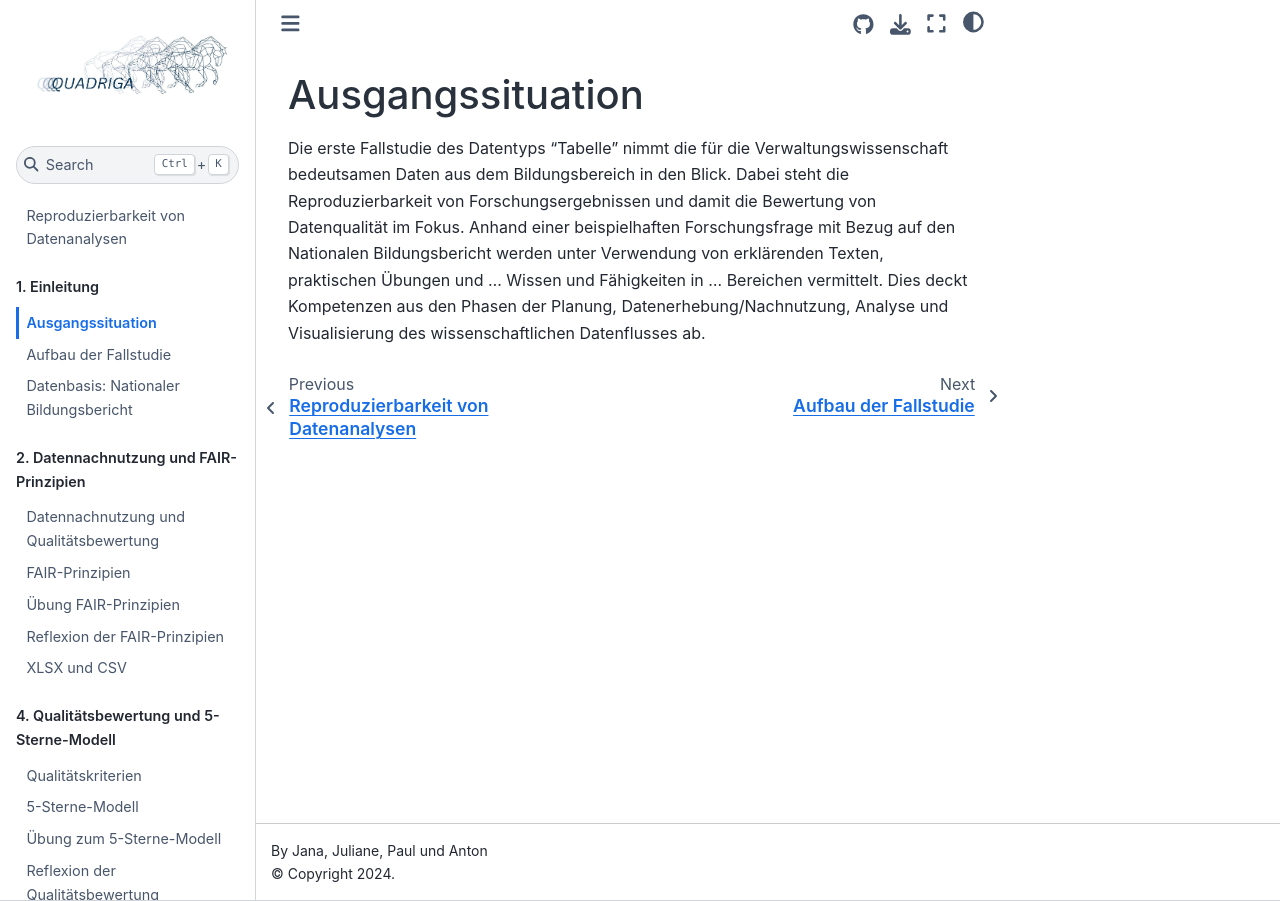
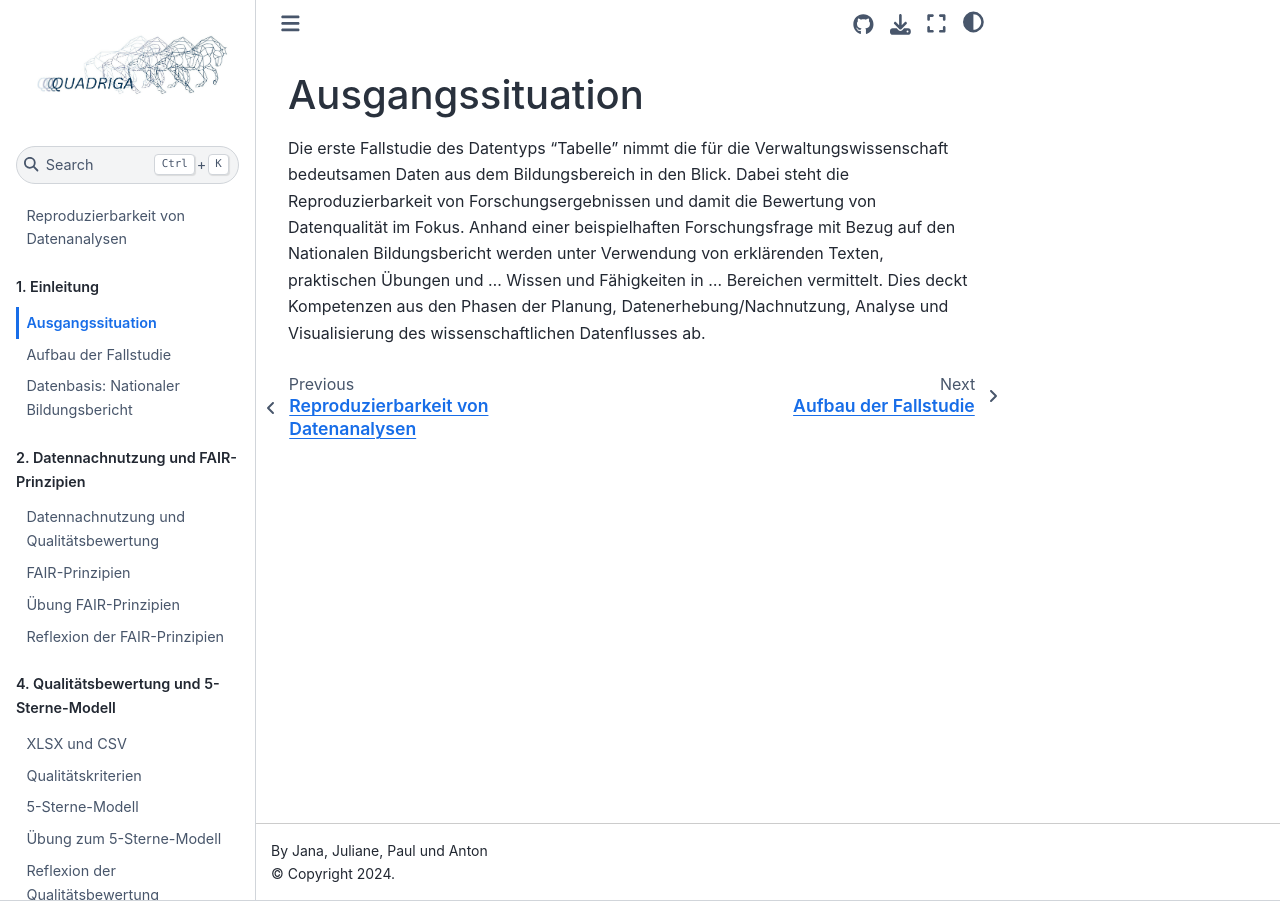
Before and after one commit to quadriga-dk/Tabelle-Fallstudie-1, a Jupyter Book: the page built from Markdown/Ausgangssituation.md, in a window 1280 px wide. Built offline with Jupyter Book 1.0.4 settings and Sphinx 7.4.7 and the Sphinx Book theme 1.1.4, drawn with Linux system fonts in a browser that asks for light colours; some of the changed lines change nothing that is shown.

Commit message:
Update _toc.yml

```diff
--- a/_toc.yml
+++ b/_toc.yml
@@ -15,9 +15,9 @@ parts:
     - file: Markdown/Fair_Prinzipien
     - file: Markdown/FAIR_Übung_Tabelle
     - file: Markdown/FAIR_Reflexion
-    - file: Markdown/Übung_Rohdaten
   - caption: 4. Qualitätsbewertung und 5-Sterne-Modell
     chapters:
+    - file: Markdown/Übung_Rohdaten
     - file: Markdown/Qualitätskriterien
     - file: Markdown/5_Star_Model
     - file: Markdown/Star_Übung_CSV
```
